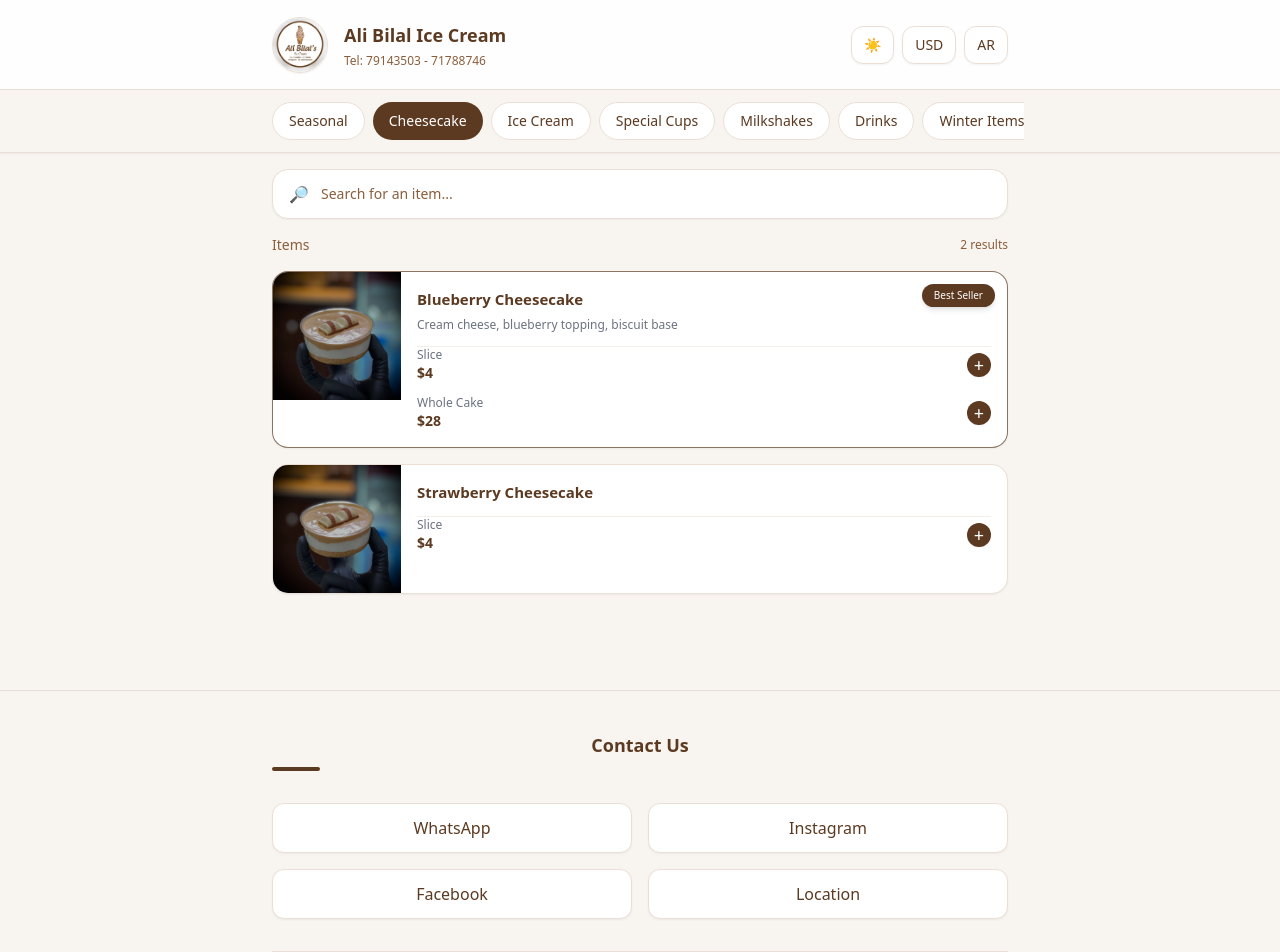
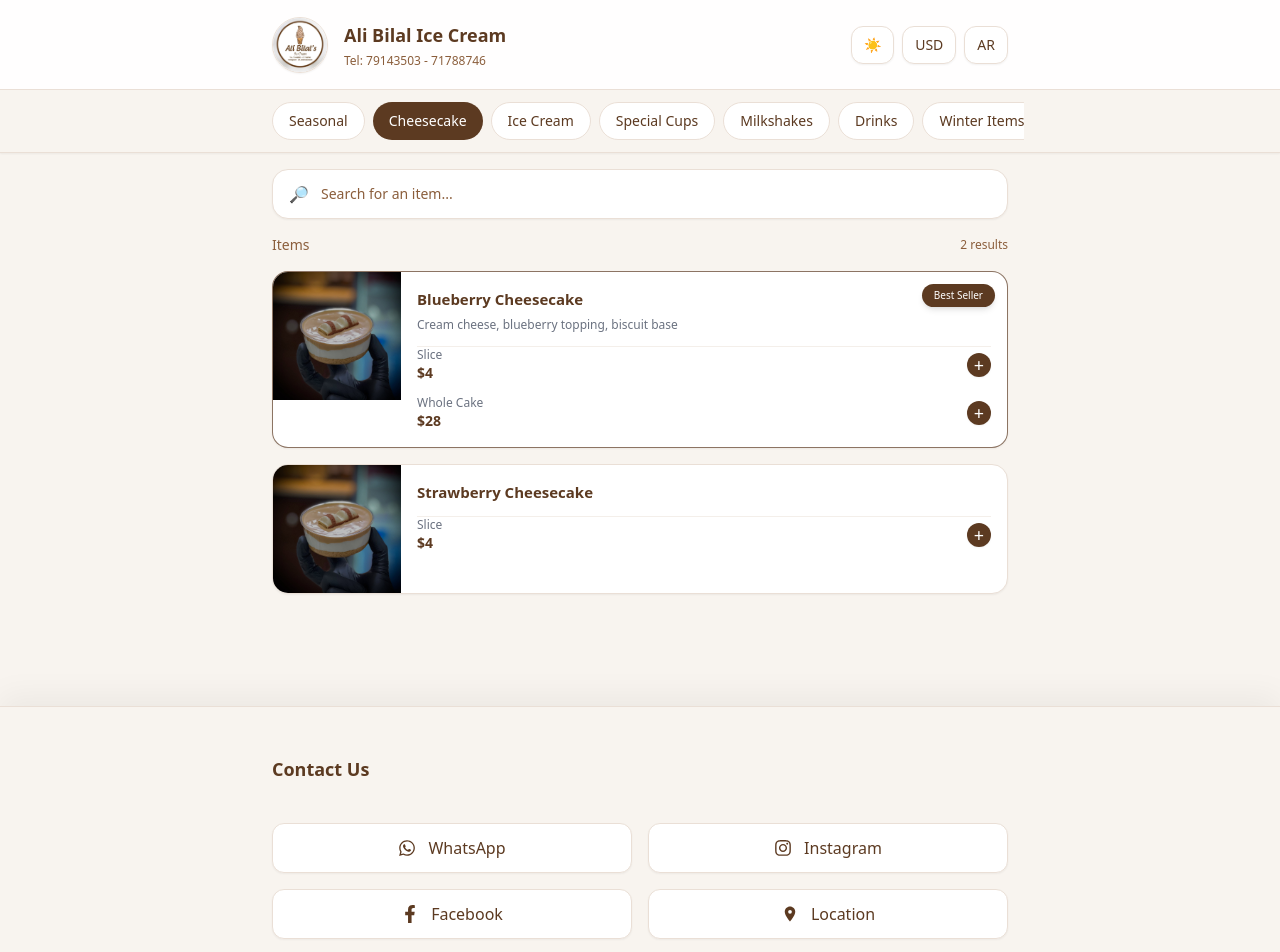
Before and after one commit to alielhsn/ali-bilal-menu, a React (Vite) app: page / in a window 1280 px wide. Shown: the top 952 px of the page. Built offline with nearby package versions, Linux system fonts and the light colour scheme.

Commit message:
Premium footer styling + hover animations

```diff
--- a/package.json
+++ b/package.json
@@ -12,7 +12,8 @@
   "dependencies": {
     "framer-motion": "^12.34.2",
     "react": "^19.2.0",
-    "react-dom": "^19.2.0"
+    "react-dom": "^19.2.0",
+    "react-icons": "^5.5.0"
   },
   "devDependencies": {
     "@eslint/js": "^9.39.1",
--- a/src/components/Footer.jsx
+++ b/src/components/Footer.jsx
@@ -1,68 +1,81 @@
-//src/components/Footer.jsx
+// src/components/Footer.jsx
 import { shop } from "../data/menu";
+import { FaWhatsapp, FaInstagram, FaFacebookF } from "react-icons/fa";
+import { MdLocationOn } from "react-icons/md";
 
 export default function Footer({ lang }) {
   const isAR = lang === "ar";
 
   return (
-    <footer className="mt-20 border-t border-brand-border bg-brand-cream">
-      <div className="max-w-3xl mx-auto px-4 py-10 space-y-8">
+    <footer className="mt-24 relative">
+
+      {/* Glass elevated container */}
+      <div className="bg-brand-cream/90 backdrop-blur-md border-t border-brand-border shadow-[0_-10px_30px_rgba(0,0,0,0.05)]">
+        <div className="max-w-3xl mx-auto px-4 py-12 space-y-10">
 
           {/* Title */}
-        <div className={`text-center ${isAR ? "text-right" : "text-left"}`}>
+          <div className={`${isAR ? "text-right" : "text-left"}`}>
             <h2 className="text-lg font-semibold text-brand-brown">
               {isAR ? "تواصل معنا" : "Contact Us"}
             </h2>
-          <div className="w-12 h-1 bg-brand-brown mt-2 rounded-full"></div>
           </div>
 
           {/* Social Buttons */}
           <div className="grid grid-cols-2 gap-4">
 
+            {/* WhatsApp */}
             <a
               href={`https://wa.me/${shop.whatsapp}`}
               target="_blank"
               rel="noopener noreferrer"
-            className="flex items-center justify-center gap-2 bg-white border border-brand-border text-brand-brown py-3 rounded-xl shadow-sm hover:bg-brand-brown hover:text-white hover:shadow-md transition"
+              className="group flex items-center justify-center gap-3 bg-white border border-brand-border text-brand-brown py-3 rounded-xl shadow-sm hover:bg-brand-brown hover:text-white transition-all duration-300"
             >
+              <FaWhatsapp className="text-brand-brown text-lg transition-transform duration-300 group-hover:scale-110 group-hover:-translate-y-1" />
               WhatsApp
             </a>
 
+            {/* Instagram */}
             <a
               href={`https://instagram.com/${shop.instagram}`}
               target="_blank"
               rel="noopener noreferrer"
-            className="flex items-center justify-center gap-2 bg-white border border-brand-border text-brand-brown py-3 rounded-xl shadow-sm hover:bg-brand-brown hover:text-white hover:shadow-md transition"
+              className="group flex items-center justify-center gap-3 bg-white border border-brand-border text-brand-brown py-3 rounded-xl shadow-sm hover:bg-brand-brown hover:text-white transition-all duration-300"
             >
+              <FaInstagram className="text-brand-brown text-lg transition-transform duration-300 group-hover:scale-110 group-hover:-translate-y-1" />
               Instagram
             </a>
 
+            {/* Facebook */}
             <a
               href={`https://facebook.com/${shop.facebook}`}
               target="_blank"
               rel="noopener noreferrer"
-            className="flex items-center justify-center gap-2 bg-white border border-brand-border text-brand-brown py-3 rounded-xl shadow-sm hover:bg-brand-brown hover:text-white hover:shadow-md transition"
+              className="group flex items-center justify-center gap-3 bg-white border border-brand-border text-brand-brown py-3 rounded-xl shadow-sm hover:bg-brand-brown hover:text-white transition-all duration-300"
             >
+              <FaFacebookF className="text-brand-brown text-lg transition-transform duration-300 group-hover:scale-110 group-hover:-translate-y-1" />
               Facebook
             </a>
 
+            {/* Location */}
             <a
               href={shop.location}
               target="_blank"
               rel="noopener noreferrer"
-            className="flex items-center justify-center gap-2 bg-white border border-brand-border text-brand-brown py-3 rounded-xl shadow-sm hover:bg-brand-brown hover:text-white hover:shadow-md transition"
+              className="group flex items-center justify-center gap-3 bg-white border border-brand-border text-brand-brown py-3 rounded-xl shadow-sm hover:bg-brand-brown hover:text-white transition-all duration-300"
             >
+              <MdLocationOn className="text-brand-brown text-lg transition-transform duration-300 group-hover:scale-110 group-hover:-translate-y-1" />
               {isAR ? "الموقع" : "Location"}
             </a>
 
           </div>
 
-        {/* Divider */}
+          {/* Bottom */}
           <div className="border-t border-brand-border pt-6 text-center text-xs text-brand-lightBrown">
             © {new Date().getFullYear()} {shop.name}
           </div>
 
         </div>
+      </div>
     </footer>
   );
 }
```
Also changed, not shown: 1 other file (tests, documents, lock files or other folders). Lines whose indentation alone changed are shown as unchanged.
